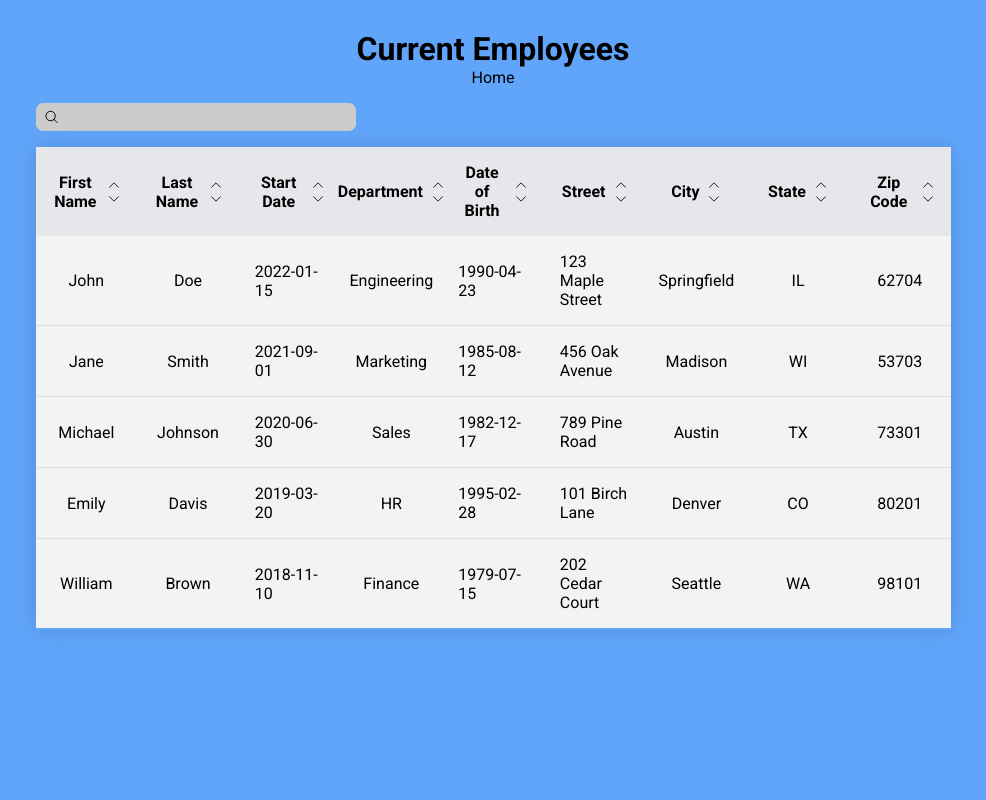
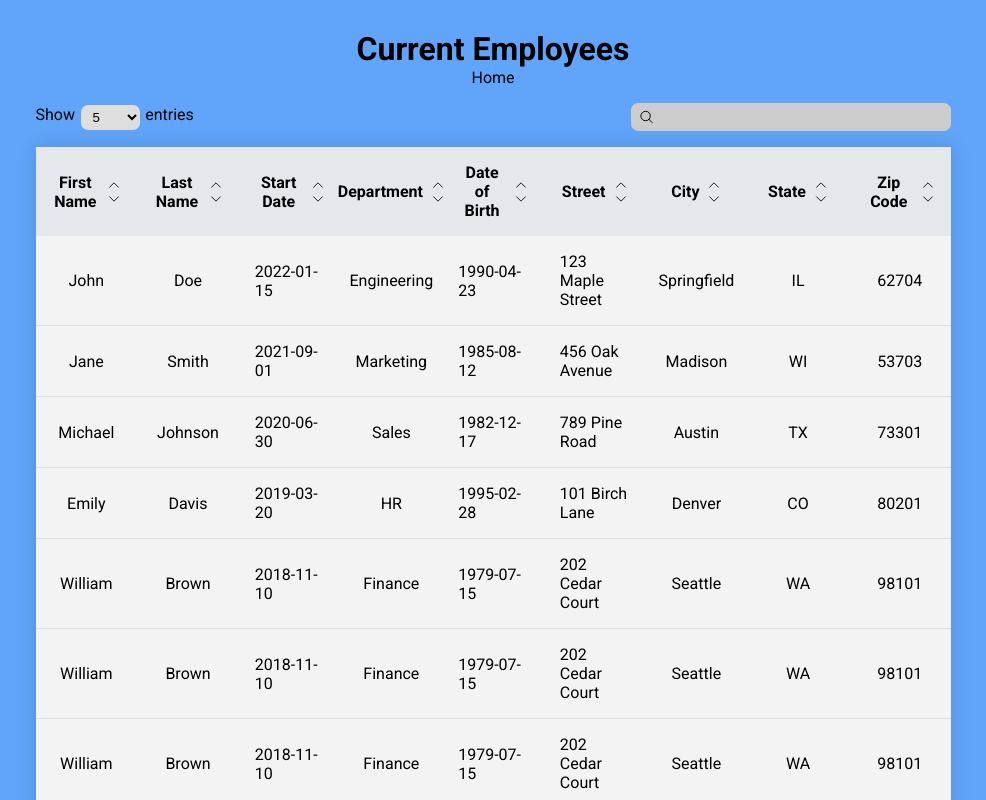
Before and after one commit to pyko7/HRNet, a React (Vite) app: page /employees in a window 1280 px wide. Shown: the top 800 px of the page, without its empty margins (147-1133 px from the left). Built offline with nearby package versions, Linux system fonts and the light colour scheme.

Commit message:
chore: add filter

```diff
--- /dev/null
+++ b/src/components/select/Select.css
@@ -0,0 +1,17 @@
+.select-wrapper {
+  display: flex;
+  gap: 0.35rem;
+}
+
+.select-wrapper span {
+  display: block;
+}
+
+.select-wrapper select {
+  width: 100%;
+  padding: 0.25rem 0.5rem;
+  border: none;
+  border-radius: 7px;
+  background: #dedede;
+  cursor: pointer;
+}
--- /dev/null
+++ b/src/components/select/Select.jsx
@@ -0,0 +1,26 @@
+import { useDispatch } from "react-redux";
+import "./Select.css";
+import { filterByLength } from "../../features/table/tableSlice";
+
+const Select = ({ options }) => {
+  const dispatch = useDispatch();
+
+  const handleClick = (tableLength) => {
+    dispatch(filterByLength(tableLength));
+  };
+  return (
+    <div className="select-wrapper">
+      <span>Show</span>
+      <select className="custom-select" name="length" id="table-length">
+        {options.map((option, idx) => (
+          <option value={option} key={idx} onClick={() => handleClick(option)}>
+            {option}
+          </option>
+        ))}
+      </select>
+      <span>entries</span>
+    </div>
+  );
+};
+
+export default Select;
--- a/src/features/table/tableSlice.js
+++ b/src/features/table/tableSlice.js
@@ -33,10 +33,15 @@ export const tableSlice = createSlice({
 
       state.employees = filteredEmployees;
     },
+    filterByLength: (state, action) => {
+      const tableLength = parseInt(action.payload);
+      if (!tableLength) return state.employees;
+      state.employees = state.employees.slice(0, tableLength);
+    },
   },
 });
 
-export const { setEmployees, sortEmployees, searchEmployee } =
+export const { setEmployees, sortEmployees, searchEmployee, filterByLength } =
   tableSlice.actions;
 
 export default tableSlice.reducer;
--- a/src/pages/Employees/Employees.jsx
+++ b/src/pages/Employees/Employees.jsx
@@ -1,7 +1,9 @@
 import { Link } from "react-router-dom";
+import { lengthNumber } from "../../utils/utils";
 import Layout from "../../components/layout/Layout";
 import Table from "../../components/table/Table";
 import Searchbar from "../../components/searchbar/Searchbar";
+import Select from "../../components/select/Select";
 import "./Employees.css";
 
 const body = [
@@ -60,6 +62,127 @@ const body = [
     state: "WA",
     zipCode: "98101",
   },
+  {
+    firstName: "William",
+    lastName: "Brown",
+    startDate: "2018-11-10",
+    department: "Finance",
+    dateOfBirth: "1979-07-15",
+    street: "202 Cedar Court",
+    city: "Seattle",
+    state: "WA",
+    zipCode: "98101",
+  },
+  {
+    firstName: "William",
+    lastName: "Brown",
+    startDate: "2018-11-10",
+    department: "Finance",
+    dateOfBirth: "1979-07-15",
+    street: "202 Cedar Court",
+    city: "Seattle",
+    state: "WA",
+    zipCode: "98101",
+  },
+  {
+    firstName: "William",
+    lastName: "Brown",
+    startDate: "2018-11-10",
+    department: "Finance",
+    dateOfBirth: "1979-07-15",
+    street: "202 Cedar Court",
+    city: "Seattle",
+    state: "WA",
+    zipCode: "98101",
+  },
+  {
+    firstName: "William",
+    lastName: "Brown",
+    startDate: "2018-11-10",
+    department: "Finance",
+    dateOfBirth: "1979-07-15",
+    street: "202 Cedar Court",
+    city: "Seattle",
+    state: "WA",
+    zipCode: "98101",
+  },
+  {
+    firstName: "William",
+    lastName: "Brown",
+    startDate: "2018-11-10",
+    department: "Finance",
+    dateOfBirth: "1979-07-15",
+    street: "202 Cedar Court",
+    city: "Seattle",
+    state: "WA",
+    zipCode: "98101",
+  },
+  {
+    firstName: "William",
+    lastName: "Brown",
+    startDate: "2018-11-10",
+    department: "Finance",
+    dateOfBirth: "1979-07-15",
+    street: "202 Cedar Court",
+    city: "Seattle",
+    state: "WA",
+    zipCode: "98101",
+  },
+  {
+    firstName: "William",
+    lastName: "Brown",
+    startDate: "2018-11-10",
+    department: "Finance",
+    dateOfBirth: "1979-07-15",
+    street: "202 Cedar Court",
+    city: "Seattle",
+    state: "WA",
+    zipCode: "98101",
+  },
+  {
+    firstName: "William",
+    lastName: "Brown",
+    startDate: "2018-11-10",
+    department: "Finance",
+    dateOfBirth: "1979-07-15",
+    street: "202 Cedar Court",
+    city: "Seattle",
+    state: "WA",
+    zipCode: "98101",
+  },
+  {
+    firstName: "William",
+    lastName: "Brown",
+    startDate: "2018-11-10",
+    department: "Finance",
+    dateOfBirth: "1979-07-15",
+    street: "202 Cedar Court",
+    city: "Seattle",
+    state: "WA",
+    zipCode: "98101",
+  },
+  {
+    firstName: "William",
+    lastName: "Brown",
+    startDate: "2018-11-10",
+    department: "Finance",
+    dateOfBirth: "1979-07-15",
+    street: "202 Cedar Court",
+    city: "Seattle",
+    state: "WA",
+    zipCode: "98101",
+  },
+  {
+    firstName: "William",
+    lastName: "Brown",
+    startDate: "2018-11-10",
+    department: "Finance",
+    dateOfBirth: "1979-07-15",
+    street: "202 Cedar Court",
+    city: "Seattle",
+    state: "WA",
+    zipCode: "98101",
+  },
 ];
 
 const Employees = () => {
@@ -70,6 +193,7 @@ const Employees = () => {
           Home
         </Link>
         <div className="searchbar-tools-container">
+          <Select options={lengthNumber} />
           <Searchbar />
         </div>
         <div id="employee-div" className="container table-container">
--- a/src/utils/utils.js
+++ b/src/utils/utils.js
@@ -256,3 +256,5 @@ export const tableHeader = [
   { label: "State", key: "state" },
   { label: "Zip Code", key: "zipCode" },
 ];
+
+export const lengthNumber = ["5", "10", "25", "50", "100"];
```
